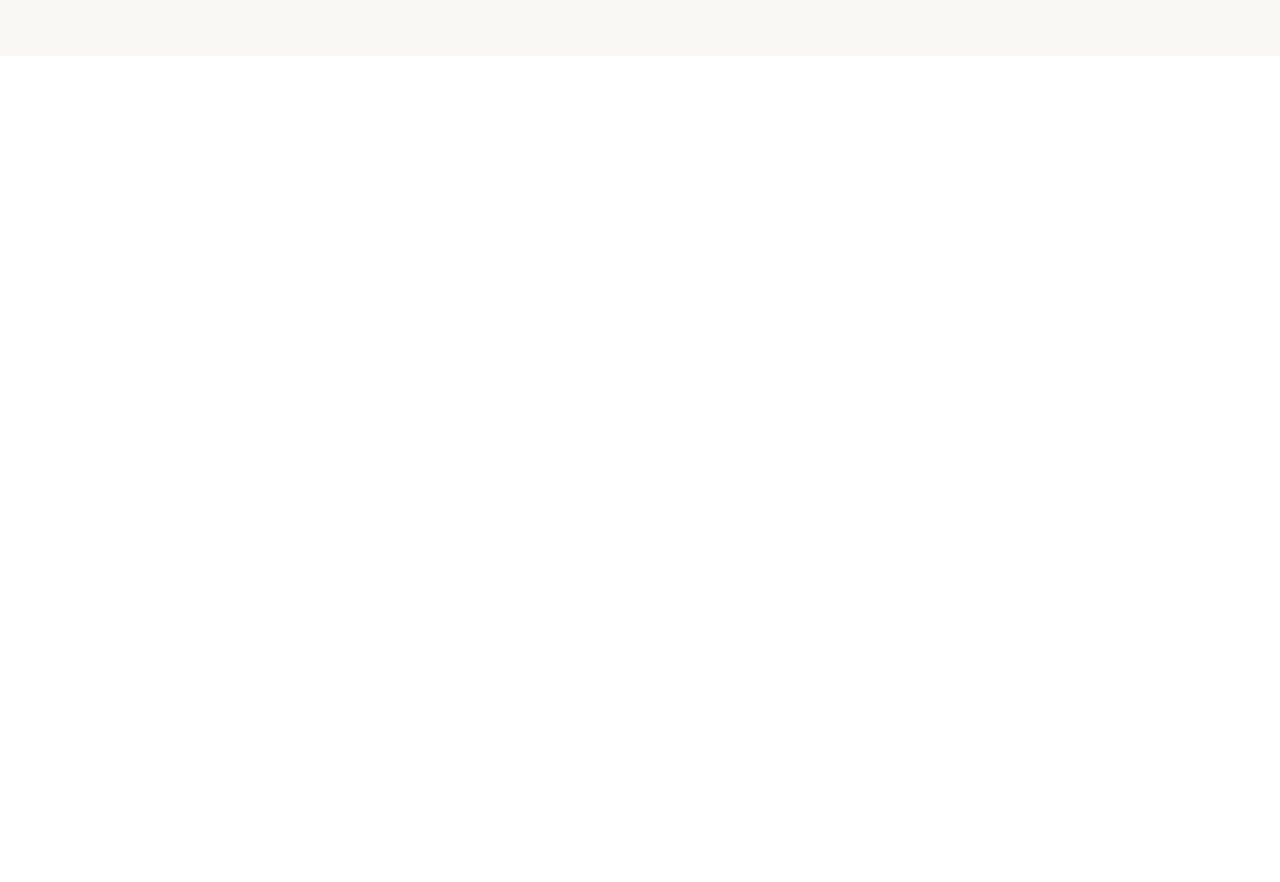
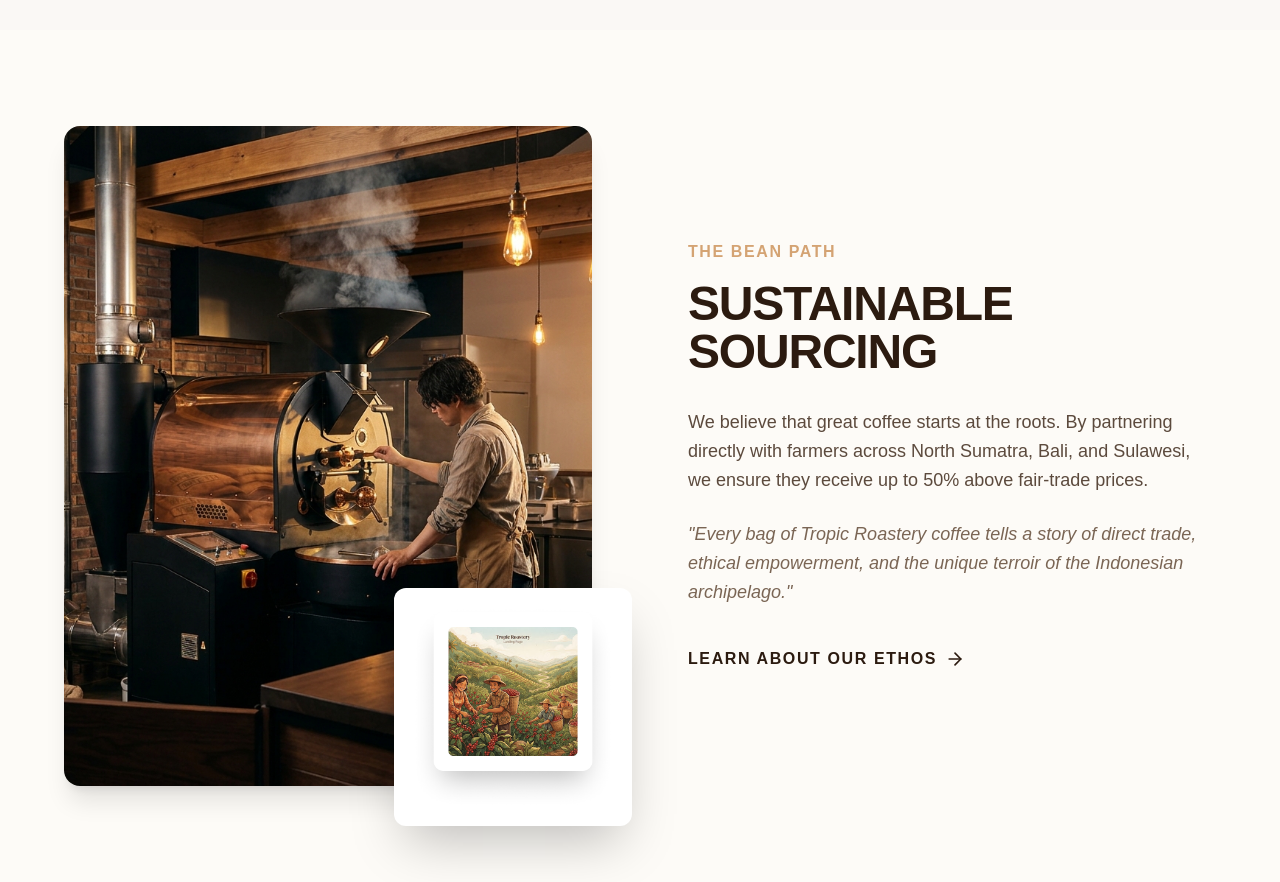
Before and after one commit to muhammadkhoirulanam18/Tropic-Roastery, a Next.js app: page / in a window 1280 px wide. Shown: the part 1580-2462 px from the top of the page. Before the commit the page ends 1636 px from the top, so only its background shows below. Built offline with nearby package versions, Linux system fonts and the light colour scheme.

Commit message:
feat: section bean-path

```diff
--- a/app/page.tsx
+++ b/app/page.tsx
@@ -1,11 +1,13 @@
 import HeroSection from "@/components/home/hero-section";
 import FeaturedRoasts from "@/components/home/featured-roasts";
+import BeanPath from "@/components/home/bean-path";
 
 export default function Home() {
   return (
     <main className="flex-1">
       <HeroSection />
       <FeaturedRoasts />
+      <BeanPath />
     </main>
   );
 }
--- /dev/null
+++ b/components/home/bean-path.tsx
@@ -0,0 +1,82 @@
+import Image from "next/image";
+import Link from "next/link";
+
+export default function BeanPath() {
+  return (
+    <section className="py-24 px-6 md:px-12 bg-[#FDFBF7]">
+      <div className="max-w-6xl mx-auto flex flex-col lg:flex-row items-center gap-16 lg:gap-24">
+
+        {/* Left Side: Images */}
+        <div className="w-full lg:w-1/2 relative">
+          {/* Main Large Image */}
+          <div className="relative aspect-[4/5] md:aspect-square lg:aspect-[4/5] w-full rounded-2xl overflow-hidden shadow-xl">
+            <Image
+              src="/cover website/Background.png"
+              alt="Coffee roasting process"
+              fill
+              className="object-cover"
+              sizes="(max-width: 768px) 100vw, 50vw"
+            />
+          </div>
+
+          {/* Smaller Overlapping Image */}
+          <div className="absolute -bottom-10 -right-4 md:-right-10 w-1/2 md:w-[45%] aspect-square bg-white p-2.5 md:p-4 rounded-xl shadow-2xl z-10">
+            <div className="relative w-full h-full rounded-lg overflow-hidden">
+              <Image
+                src="/cover website/Background2.png"
+                alt="Coffee farmers illustration"
+                fill
+                className="object-cover"
+                sizes="(max-width: 768px) 50vw, 25vw"
+              />
+            </div>
+          </div>
+        </div>
+
+        {/* Right Side: Text Content */}
+        <div className="w-full lg:w-1/2 mt-16 lg:mt-0">
+          <h3 className="text-[#D4A373] text-sm md:text-base font-bold tracking-widest mb-4 uppercase">
+            The Bean Path
+          </h3>
+          <h2 className="text-4xl md:text-5xl font-extrabold text-[#2C1B10] tracking-tight mb-8 uppercase">
+            Sustainable Sourcing
+          </h2>
+
+          <div className="space-y-6 text-base md:text-lg text-[#5C4A3D] leading-relaxed">
+            <p>
+              We believe that great coffee starts at the roots. By partnering directly with farmers across North Sumatra, Bali, and Sulawesi, we ensure they receive up to 50% above fair-trade prices.
+            </p>
+            <p className="italic font-medium text-[#7A6554]">
+              "Every bag of Tropic Roastery coffee tells a story of direct trade, ethical empowerment, and the unique terroir of the Indonesian archipelago."
+            </p>
+          </div>
+
+          <div className="mt-10">
+            <Link
+              href="/ethos"
+              className="group inline-flex items-center gap-2 text-[#2C1B10] text-sm md:text-base font-bold tracking-widest uppercase hover:text-[#D4A373] transition-colors"
+            >
+              Learn about our ethos
+              <svg
+                xmlns="http://www.w3.org/2000/svg"
+                width="20"
+                height="20"
+                viewBox="0 0 24 24"
+                fill="none"
+                stroke="currentColor"
+                strokeWidth="2"
+                strokeLinecap="round"
+                strokeLinejoin="round"
+                className="group-hover:translate-x-1 transition-transform"
+              >
+                <path d="M5 12h14"/>
+                <path d="m12 5 7 7-7 7"/>
+              </svg>
+            </Link>
+          </div>
+        </div>
+
+      </div>
+    </section>
+  );
+}
--- a/components/home/featured-roasts.tsx
+++ b/components/home/featured-roasts.tsx
@@ -31,8 +31,8 @@ const featuredProducts = [
 
 export default function FeaturedRoasts() {
   return (
-    <section className="py-20 px-6 md:px-12 lg:px-24 bg-[#FAF8F5]">
-      <div className="max-w-7xl mx-auto">
+    <section className="py-20 px-6 md:px-12 bg-[#FAF8F5]">
+      <div className="max-w-5xl mx-auto">
         {/* Header Section */}
         <div className="flex flex-col md:flex-row md:items-end justify-between mb-10 gap-4">
           <div>
```
Also changed, not shown: public/cover website/Background.png (renamed from public/cover website/screen2.png), public/cover website/Background2.png (added).
